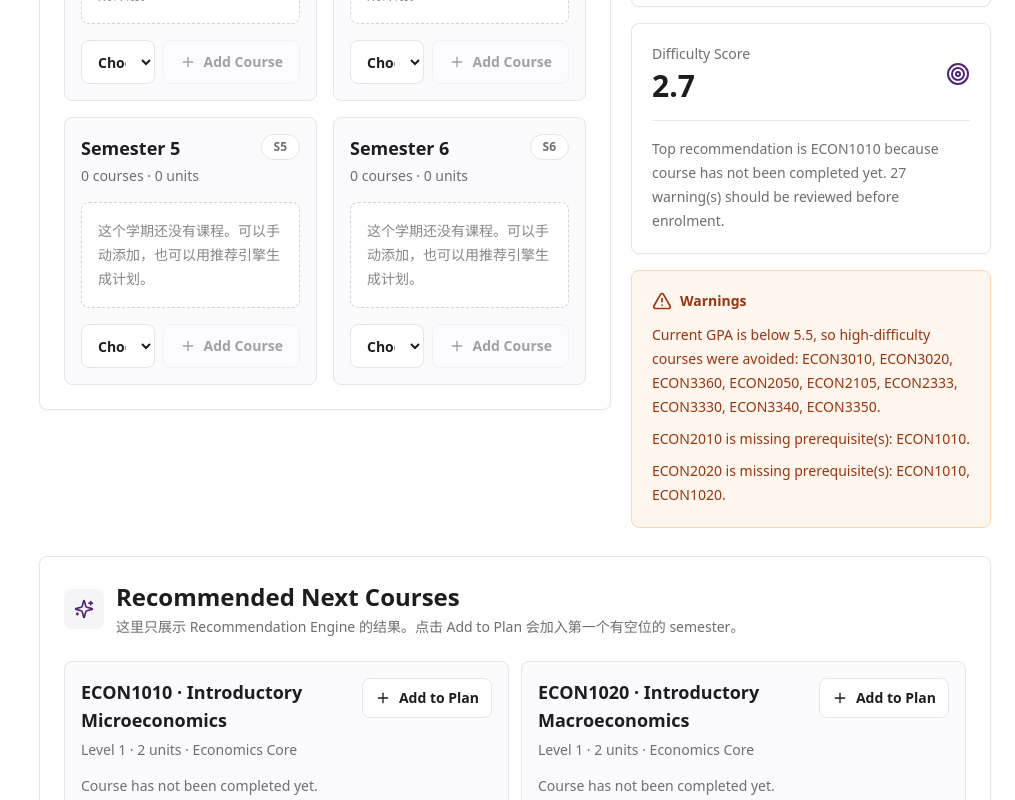
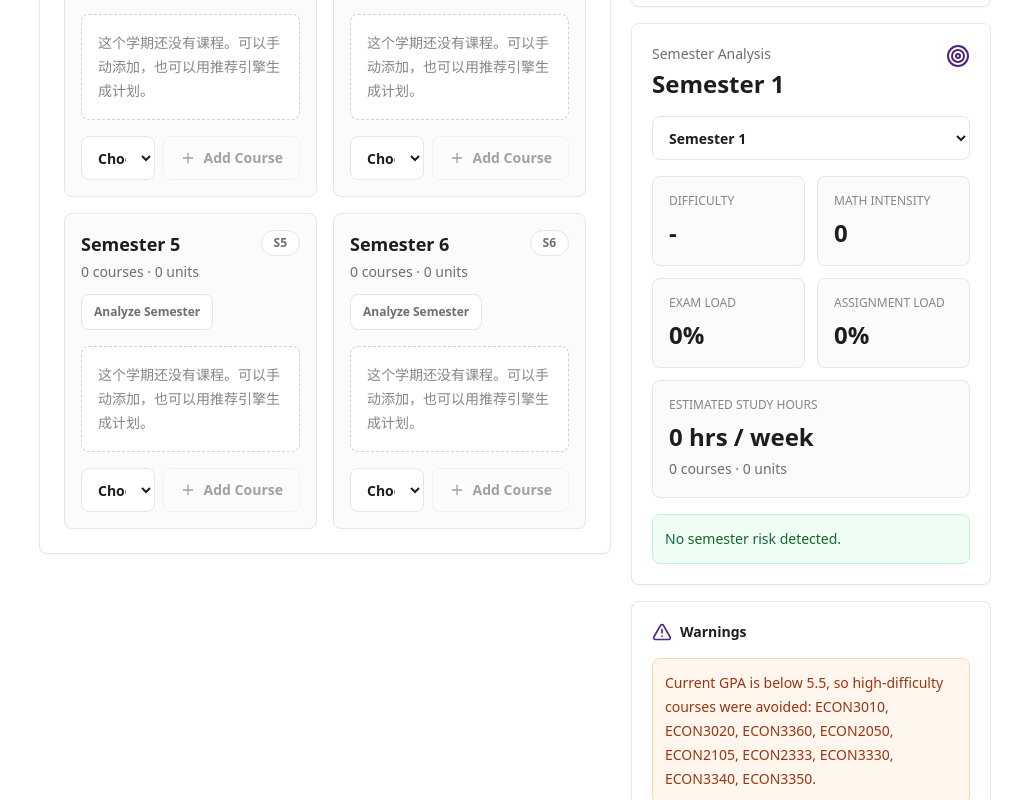
Before and after one commit to ChgAI13/11GHC, a Next.js app: page /course-planner in a window 1280 px wide. Shown: the part 1140-1940 px from the top of the page, without its empty margins (265-1280 px from the left). Built offline with nearby package versions, Linux system fonts and the light colour scheme.

Commit message:
Upgrade degree planner to semester simulator

```diff
--- a/app/course-planner/page.jsx
+++ b/app/course-planner/page.jsx
@@ -23,6 +23,7 @@ import {
 import { getProgramRuleForProfile } from "@/data/programRules";
 import { checkGraduation } from "@/lib/graduationChecker";
 import {
+  analyzeSemester,
   recommendCourses,
   uqBachelorOfEconomicsProgram
 } from "@/lib/recommendationEngine";
@@ -35,6 +36,10 @@ const controlClass =
 
 function uniqueCourseCodes(courseCodes) {
   return [...new Set(courseCodes.map((courseCode) => courseCode.trim().toUpperCase()).filter(Boolean))];
+}
+
+function uniqueStrings(values) {
+  return [...new Set(values.filter(Boolean))];
 }
 
 function formatCourseMeta(course) {
@@ -75,6 +80,7 @@ function ProfileIssue({ profile }) {
 export default function CoursePlannerPage() {
   const { profile, updateProfile } = useProfile();
   const [selectedCourseBySemester, setSelectedCourseBySemester] = useState({});
+  const [activeSemesterId, setActiveSemesterId] = useState("semester-1");
   const semesterPlan = profile.semesterPlan;
   const completedCourseSet = useMemo(
     () => new Set(profile.completedCourses),
@@ -116,6 +122,28 @@ export default function CoursePlannerPage() {
       ),
     [completedCourseSet, plannedCourseSet]
   );
+  const activeSemester =
+    semesterPlan.find((semester) => semester.id === activeSemesterId) ?? semesterPlan[0];
+  const activeSemesterCourses = useMemo(
+    () =>
+      (activeSemester?.courses ?? [])
+        .map((courseCode) => getBachelorOfEconomicsCourse(courseCode))
+        .filter(Boolean),
+    [activeSemester]
+  );
+  const semesterAnalysis = useMemo(
+    () => analyzeSemester(activeSemesterCourses),
+    [activeSemesterCourses]
+  );
+  const simulatorWarnings = useMemo(
+    () =>
+      uniqueStrings([
+        ...semesterAnalysis.warnings,
+        ...graduationResult.prerequisiteWarnings,
+        ...recommendationResult.warnings
+      ]),
+    [graduationResult.prerequisiteWarnings, recommendationResult.warnings, semesterAnalysis.warnings]
+  );
 
   function saveSemesterPlan(nextSemesterPlan) {
     updateProfile({
@@ -138,6 +166,7 @@ export default function CoursePlannerPage() {
           : semester
       )
     );
+    setActiveSemesterId(semesterId);
     setSelectedCourseBySemester((current) => ({ ...current, [semesterId]: "" }));
   }
 
@@ -149,6 +178,7 @@ export default function CoursePlannerPage() {
           : semester
       )
     );
+    setActiveSemesterId(semesterId);
   }
 
   function moveCourse(semesterId, courseCode, direction) {
@@ -165,6 +195,7 @@ export default function CoursePlannerPage() {
     );
     nextPlan[nextIndex].courses = uniqueCourseCodes([...nextPlan[nextIndex].courses, courseCode]);
     saveSemesterPlan(nextPlan);
+    setActiveSemesterId(nextPlan[nextIndex].id);
   }
 
   function addRecommendedCourse(courseCode) {
@@ -200,6 +231,7 @@ export default function CoursePlannerPage() {
           : semester
       )
     );
+    setActiveSemesterId(targetSemesterId);
   }
 
   return (
@@ -291,7 +323,14 @@ export default function CoursePlannerPage() {
                 .filter(Boolean);
 
               return (
-                <article key={semester.id} className={`${softPanelClass} p-4`}>
+                <article
+                  key={semester.id}
+                  className={`rounded-lg border p-4 ${
+                    activeSemesterId === semester.id
+                      ? "border-[#51247a] bg-[#fbf8ff]"
+                      : "border-[#e5e5ea] bg-[#fbfbfd]"
+                  }`}
+                >
                   <div className="flex items-start justify-between gap-3">
                     <div>
                       <h3 className="text-lg font-semibold text-[#1d1d1f]">{semester.name}</h3>
@@ -303,6 +342,13 @@ export default function CoursePlannerPage() {
                       S{semesterIndex + 1}
                     </span>
                   </div>
+                  <button
+                    type="button"
+                    className="mt-3 inline-flex min-h-9 items-center justify-center rounded-lg border border-[#e5e5ea] bg-white px-3 text-xs font-semibold text-[#6e6e73] transition hover:bg-[#f5f5f7] hover:text-[#1d1d1f]"
+                    onClick={() => setActiveSemesterId(semester.id)}
+                  >
+                    Analyze Semester
+                  </button>
 
                   <div className="mt-4 grid gap-3">
                     {courses.length ? (
@@ -434,35 +480,114 @@ export default function CoursePlannerPage() {
           </section>
 
           <section className={`${panelClass} p-5`}>
-            <div className="flex items-center justify-between gap-3">
-              <div>
-                <p className="text-sm font-medium text-[#6e6e73]">Difficulty Score</p>
-                <p className="mt-1 text-3xl font-semibold text-[#1d1d1f]">
-                  {recommendationResult.difficultyScore || "-"}
+            <div className="flex items-start justify-between gap-3">
+              <div className="min-w-0">
+                <p className="text-sm font-medium text-[#6e6e73]">Semester Analysis</p>
+                <h2 className="mt-1 text-2xl font-semibold tracking-normal text-[#1d1d1f]">
+                  {activeSemester?.name ?? "Semester"}
+                </h2>
+              </div>
+              <Target className="h-6 w-6 shrink-0 text-[#51247a]" aria-hidden="true" />
+            </div>
+
+            <select
+              className={`${controlClass} mt-4 w-full`}
+              value={activeSemester?.id ?? ""}
+              onChange={(event) => setActiveSemesterId(event.target.value)}
+            >
+              {semesterPlan.map((semester) => (
+                <option key={semester.id} value={semester.id}>
+                  {semester.name}
+                </option>
+              ))}
+            </select>
+
+            <div className="mt-4 grid grid-cols-2 gap-3">
+              <div className={`${softPanelClass} p-4`}>
+                <p className="text-xs font-medium uppercase text-[#86868b]">Difficulty</p>
+                <p className="mt-2 text-2xl font-semibold text-[#1d1d1f]">
+                  {semesterAnalysis.difficultyScore || "-"}
                 </p>
               </div>
-              <Target className="h-6 w-6 text-[#51247a]" aria-hidden="true" />
+              <div className={`${softPanelClass} p-4`}>
+                <p className="text-xs font-medium uppercase text-[#86868b]">Math Intensity</p>
+                <p className="mt-2 text-2xl font-semibold text-[#1d1d1f]">
+                  {semesterAnalysis.mathIntensity}
+                </p>
               </div>
-            <p className="mt-4 border-t border-[#e5e5ea] pt-4 text-sm leading-6 text-[#6e6e73]">
-              {recommendationResult.reason}
+              <div className={`${softPanelClass} p-4`}>
+                <p className="text-xs font-medium uppercase text-[#86868b]">Exam Load</p>
+                <p className="mt-2 text-2xl font-semibold text-[#1d1d1f]">
+                  {semesterAnalysis.examLoad}%
                 </p>
+              </div>
+              <div className={`${softPanelClass} p-4`}>
+                <p className="text-xs font-medium uppercase text-[#86868b]">Assignment Load</p>
+                <p className="mt-2 text-2xl font-semibold text-[#1d1d1f]">
+                  {semesterAnalysis.assignmentLoad}%
+                </p>
+              </div>
+            </div>
+
+            <div className={`${softPanelClass} mt-3 p-4`}>
+              <p className="text-xs font-medium uppercase text-[#86868b]">
+                Estimated Study Hours
+              </p>
+              <p className="mt-2 text-2xl font-semibold text-[#1d1d1f]">
+                {semesterAnalysis.estimatedStudyHours} hrs / week
+              </p>
+              <p className="mt-1 text-sm leading-6 text-[#6e6e73]">
+                {semesterAnalysis.courseCount} courses · {semesterAnalysis.totalUnits} units
+              </p>
+            </div>
+
+            {semesterAnalysis.riskLabels.length ? (
+              <div className="mt-4 flex flex-wrap gap-2">
+                {semesterAnalysis.riskLabels.map((label) => (
+                  <span
+                    key={label}
+                    className="rounded-full border border-[#fed7aa] bg-[#fff7ed] px-3 py-1 text-xs font-semibold text-[#9a3412]"
+                  >
+                    {label}
+                  </span>
+                ))}
+              </div>
+            ) : (
+              <p className="mt-4 rounded-lg border border-[#bbf7d0] bg-[#f0fdf4] p-3 text-sm font-medium leading-6 text-[#166534]">
+                No semester risk detected.
+              </p>
+            )}
           </section>
 
-          {recommendationResult.warnings.length ? (
-            <section className="rounded-lg border border-[#fed7aa] bg-[#fff7ed] p-5">
-              <div className="flex items-center gap-2 text-[#9a3412]">
-                <AlertTriangle className="h-5 w-5" aria-hidden="true" />
+          <section className={`${panelClass} p-5`}>
+            <div className="flex items-center gap-2 text-[#1d1d1f]">
+              <AlertTriangle className="h-5 w-5 text-[#51247a]" aria-hidden="true" />
               <p className="text-sm font-semibold">Warnings</p>
             </div>
-              <div className="mt-3 grid gap-2">
-                {recommendationResult.warnings.slice(0, 3).map((warning) => (
-                  <p key={warning} className="text-sm leading-6 text-[#9a3412]">
+            <div className="mt-4 grid gap-2">
+              {simulatorWarnings.length ? (
+                simulatorWarnings
+                  .slice(0, 5)
+                  .map((warning) => (
+                    <p
+                      key={warning}
+                      className="rounded-lg border border-[#fed7aa] bg-[#fff7ed] p-3 text-sm leading-6 text-[#9a3412]"
+                    >
                       {warning}
                     </p>
-                ))}
+                  ))
+              ) : (
+                <p className="text-sm leading-6 text-[#86868b]">
+                  Add, move, or remove courses to refresh simulator warnings.
+                </p>
+              )}
             </div>
           </section>
-          ) : null}
+
+          <section className={`${panelClass} p-5`}>
+            <p className="text-sm font-medium text-[#6e6e73]">Recommendation Engine</p>
+            <p className="mt-3 text-sm leading-6 text-[#6e6e73]">{recommendationResult.reason}</p>
+          </section>
         </aside>
       </div>
 
--- a/data/courses.ts
+++ b/data/courses.ts
@@ -24,6 +24,7 @@ export interface Course {
   examWeight: number;
   assignmentWeight: number;
   groupWork: boolean;
+  estimatedStudyHours: number;
   prerequisites: string[];
   semester: SemesterAvailability;
   description: string;
@@ -126,9 +127,10 @@ export const uqBachelorOfEconomicsCourses: Course[] = uqEconomicsCourses.map((co
   category: toCourseCategory(course.courseCode, course.category),
   difficulty: toRating(course.difficultyScore),
   mathIntensity: toRating(course.mathIntensity),
-  examWeight: course.examWeight ?? 0,
-  assignmentWeight: course.assignmentWeight ?? 0,
+  examWeight: course.examWeight ?? 50,
+  assignmentWeight: course.assignmentWeight ?? 50,
   groupWork: course.groupWork ?? false,
+  estimatedStudyHours: course.estimatedStudyHours ?? 10,
   prerequisites: toPrerequisites(course.prerequisites),
   semester: toSemesterAvailability(course.semester),
   description: course.description
--- a/lib/recommendationEngine.ts
+++ b/lib/recommendationEngine.ts
@@ -48,6 +48,19 @@ export interface RecommendationResult {
   difficultyScore: number;
   estimatedSemesterWorkload: EstimatedSemesterWorkload;
   reason: string;
+}
+
+export interface SemesterAnalysis {
+  courseCount: number;
+  totalUnits: number;
+  difficultyScore: number;
+  examLoad: number;
+  assignmentLoad: number;
+  mathIntensity: number;
+  averageMathIntensity: number;
+  estimatedStudyHours: number;
+  warnings: string[];
+  riskLabels: string[];
 }
 
 interface RecommendationCandidate extends RecommendedCourse {
@@ -399,6 +412,61 @@ export function estimateWorkload(
   };
 }
 
+function average(values: number[]): number {
+  if (values.length === 0) {
+    return 0;
+  }
+
+  return Number((values.reduce((total, value) => total + value, 0) / values.length).toFixed(1));
+}
+
+export function analyzeSemester(courses: Course[]): SemesterAnalysis {
+  const courseRecommendations = courses.map((course) => ({
+    course,
+    score: 0,
+    reasons: [],
+    warnings: []
+  }));
+  const totalUnits = courses.reduce((total, course) => total + course.units, 0);
+  const mathIntensity = courses.reduce((total, course) => total + course.mathIntensity, 0);
+  const estimatedStudyHours = courses.reduce(
+    (total, course) => total + course.estimatedStudyHours,
+    0
+  );
+  const examLoad = average(courses.map((course) => course.examWeight));
+  const assignmentLoad = average(courses.map((course) => course.assignmentWeight));
+  const warnings: string[] = [];
+  const riskLabels: string[] = [];
+
+  if (mathIntensity > 8) {
+    riskLabels.push("High Risk Semester");
+    warnings.push("High Risk Semester: total math intensity is above 8.");
+  }
+
+  if (examLoad > 70) {
+    riskLabels.push("Exam Heavy");
+    warnings.push("Exam Heavy: average exam load is above 70%.");
+  }
+
+  if (assignmentLoad > 70) {
+    riskLabels.push("Assignment Heavy");
+    warnings.push("Assignment Heavy: average assignment load is above 70%.");
+  }
+
+  return {
+    courseCount: courses.length,
+    totalUnits,
+    difficultyScore: calculateDifficulty(courseRecommendations),
+    examLoad,
+    assignmentLoad,
+    mathIntensity,
+    averageMathIntensity: average(courses.map((course) => course.mathIntensity)),
+    estimatedStudyHours,
+    warnings,
+    riskLabels
+  };
+}
+
 function buildReason(recommendedCourses: RecommendedCourse[], warnings: string[]): string {
   if (recommendedCourses.length === 0) {
     return "No suitable courses were recommended under the current rule set.";
```
Also changed, not shown: 1 other file (tests, documents, lock files or other folders). Lines whose indentation alone changed are shown as unchanged.
